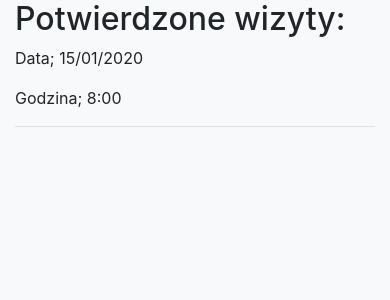
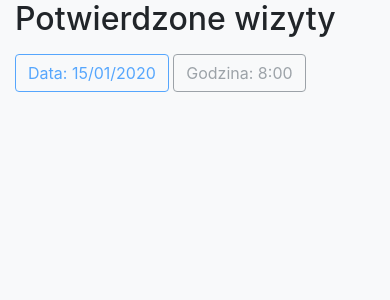
Before and after one commit to MateusBz/medical_booking_system, a Django app: page /clinic/visits/doctor/ in a window 390 px wide. Shown: the part 56-356 px from the top of the page. Run offline with Django 3.2, Linux system fonts and the light colour scheme; a user stored in the database is signed in; tables that the repository leaves empty hold one stand-in row (values such as "Sample post"); some libraries are stand-ins or nearby versions.

Commit message:
Add bootstrap

```diff
--- a/templates/clinic/doctor_schedule_list.html
+++ b/templates/clinic/doctor_schedule_list.html
@@ -2,17 +2,42 @@
 
 {% block page_content %}
     {% if dates_taken %}
-        <h2>Potwierdzone wizyty:</h2>
+    <div class="col-md-6 offset-md-1">
+        <div class="row" >
+            <h2 style="margin-bottom: 1rem;">Potwierdzone wizyty</h2>
+        </div>
+
+
         {% for visit in dates_taken %}
-            <p>Data; {{visit.date}}</p>
-            <p>Godzina; {{visit.time}}</p>
-            <hr>
+            <div class="row">
+                <div>
+                    <button class="btn btn-outline-primary disabled">Data: {{visit.date}}</button>
+
+                    <button class='btn btn-outline-secondary disabled'> Godzina: {{visit.time}}</button>
+                </div>
+
+            </div>
         {% endfor %}
+
+
     {% if free_dates %}
-        <h2>Terminy wolne:</h2>
+    <br><br>
+        <div class="row">
+            <h2 style="margin-bottom: 1rem;">Terminy wolne:</h2>
+        </div>
         {% for v in free_dates%}
-            <p>{{ v.date }} {{v.time}}</p>
+        <div class="row">
+            <div>
+
+                <button class="btn btn-outline-primary disabled">Data: {{ v.date }}</button>
+
+                <button class='btn btn-outline-secondary disabled'> Godzina: {{v.time}}</button>
+
+            </div>
+        </div>
+        <br>
         {% endfor %}
+    </div>
     {% endif %}
     {% else %}
          <div class="col-md-6 offset-md-3" style="margin-top: 4rem;">
```
